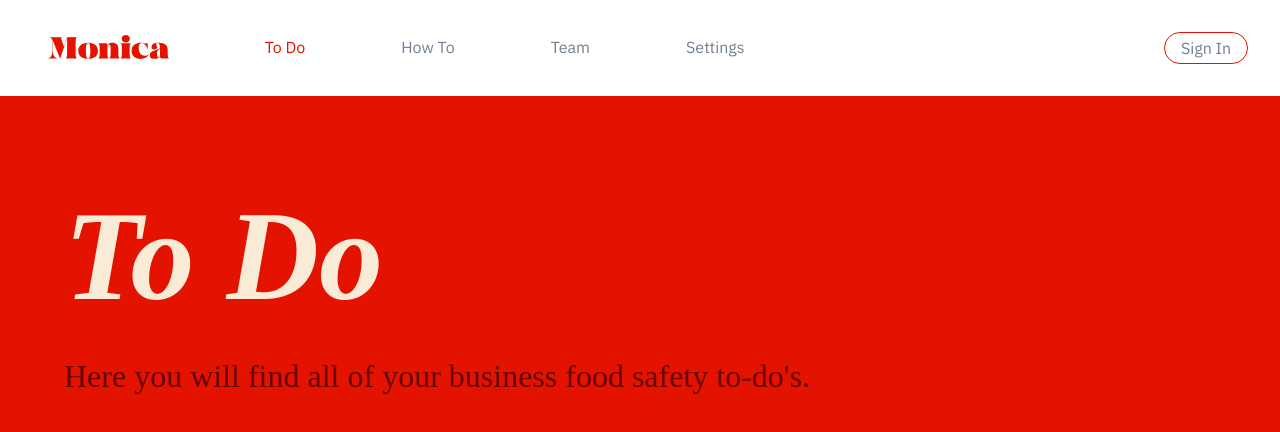
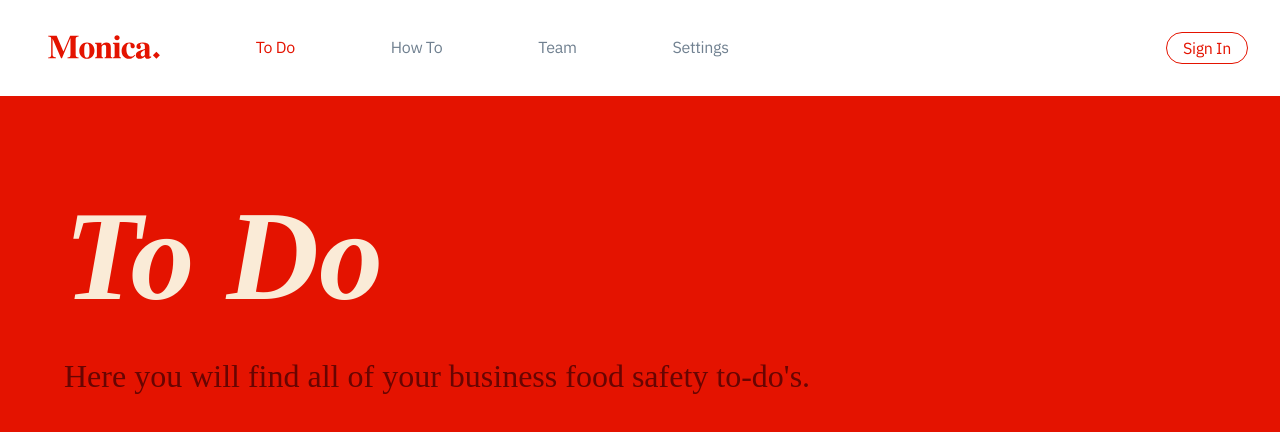
Before and after one commit to evilpaper/monica, a React (Create React App) app: page / in a window 1280 px wide. Shown: the top 432 px of the page. Built offline with nearby package versions, Linux system fonts and the light colour scheme.

Commit message:
Add IBM Plex as main typeface

```diff
--- a/src/components/Navigation/styles.css
+++ b/src/components/Navigation/styles.css
@@ -1,6 +1,5 @@
 .navigation-container {
   font-family: "IBM Plex Sans", sans-serif;
-  font-weight: 500;
   display: flex;
   justify-content: space-between;
   padding: 2em;
@@ -17,12 +16,7 @@
 .navigation-list__item {
   margin-right: 4em;
   padding: 0.2em 1em;
-}
-
-.navigation-list__item--account {
-  margin-right: 0;
-  border-radius: 50px;
-  border: 1px solid #e41300;
+  letter-spacing: -0.3px;
 }
 
 .naviagtion-link {
@@ -33,6 +27,17 @@
   color: dodgerblue;
 }
 
+.navigation-list__item--account {
+  margin-right: 0;
+  border-radius: 50px;
+  border: 1px solid #e41300;
+  font-family: "IBM Plex Sans", sans-serif;
+}
+
+.navigation-list__item--account > .naviagtion-link {
+  color: #e41300;
+}
+
 .is-active {
   color: #e41300;
 }
```
Also changed, not shown: src/assets/monica-logo.svg.
